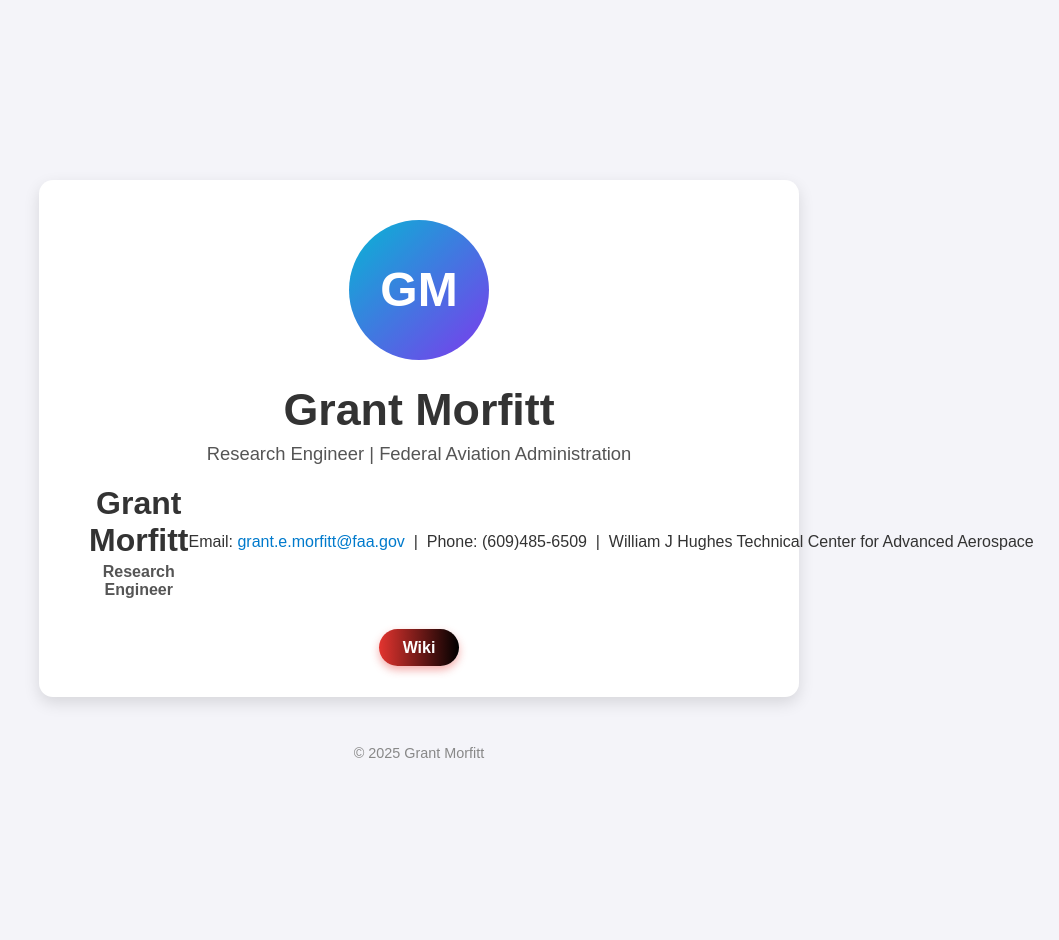
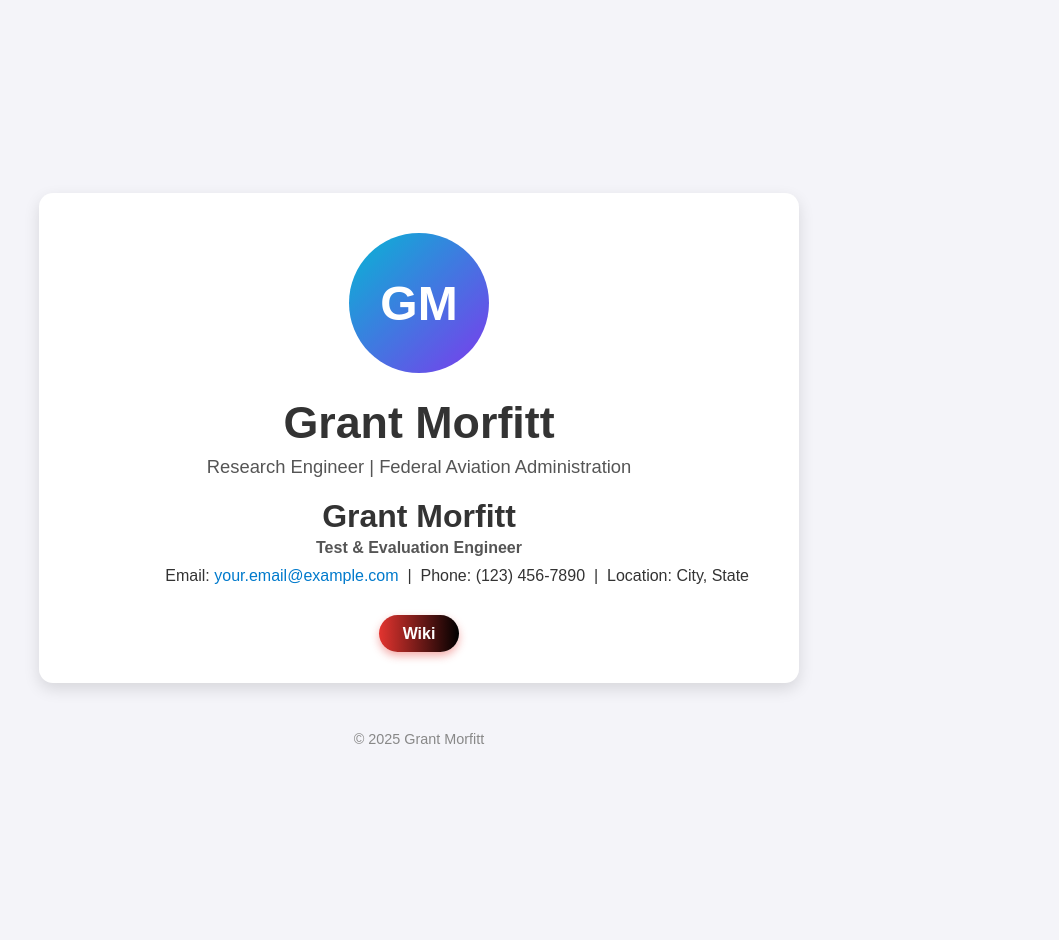
Before and after one commit to grantmorfitt/grantmorfitt.github.io, a Jekyll site: the page built from index.md, in a window 1280 px wide. Shown: the whole page, without its empty margins (221-1280 px from the left). Built offline with Jekyll 4.4.1, drawn with Linux system fonts in a browser that asks for light colours.

Commit message:
Update home.html

```diff
--- a/_layouts/home.html
+++ b/_layouts/home.html
@@ -90,16 +90,31 @@
     <div class="avatar">GM</div>
     <h1>Grant Morfitt</h1>
     <p class="lead">Research Engineer | Federal Aviation Administration</p>
-
-   <div style="display: flex; align-items: center; justify-content: space-between; max-width: 800px; margin: 20px auto 40px; padding: 0 20px;">
-  <div>
+    <div style="
+  display: flex;
+  flex-wrap: wrap;
+  align-items: center;
+  justify-content: space-between;
+  max-width: 800px;
+  margin: 20px auto 40px;
+  padding: 0 20px;
+  gap: 10px;
+">
+  <div style="flex: 1 1 auto; min-width: 200px;">
     <h1 style="margin: 0; font-size: 2rem;">Grant Morfitt</h1>
-    <p style="margin: 4px 0 0 0; font-weight: 600; color: #555;">Research Engineer</p>
+    <p style="margin: 4px 0 0 0; font-weight: 600; color: #555;">Test & Evaluation Engineer</p>
   </div>
-  <div style="font-size: 1rem; color: #333; white-space: nowrap;">
-    <span>Email: <a href="mailto:grant.e.morfitt@faa.gov" style="color:#007acc; text-decoration:none;">grant.e.morfitt@faa.gov</a></span> &nbsp;|&nbsp;
-    <span>Phone: (609)485-6509</span> &nbsp;|&nbsp;
-    <span>William J Hughes Technical Center for Advanced Aerospace</span>
+  <div style="
+    flex: 1 1 auto;
+    min-width: 250px;
+    font-size: 1rem;
+    color: #333;
+    white-space: nowrap;
+    text-align: right;
+  ">
+    <span>Email: <a href="mailto:your.email@example.com" style="color:#007acc; text-decoration:none;">your.email@example.com</a></span> &nbsp;|&nbsp;
+    <span>Phone: (123) 456-7890</span> &nbsp;|&nbsp;
+    <span>Location: City, State</span>
   </div>
 </div>
 
```
